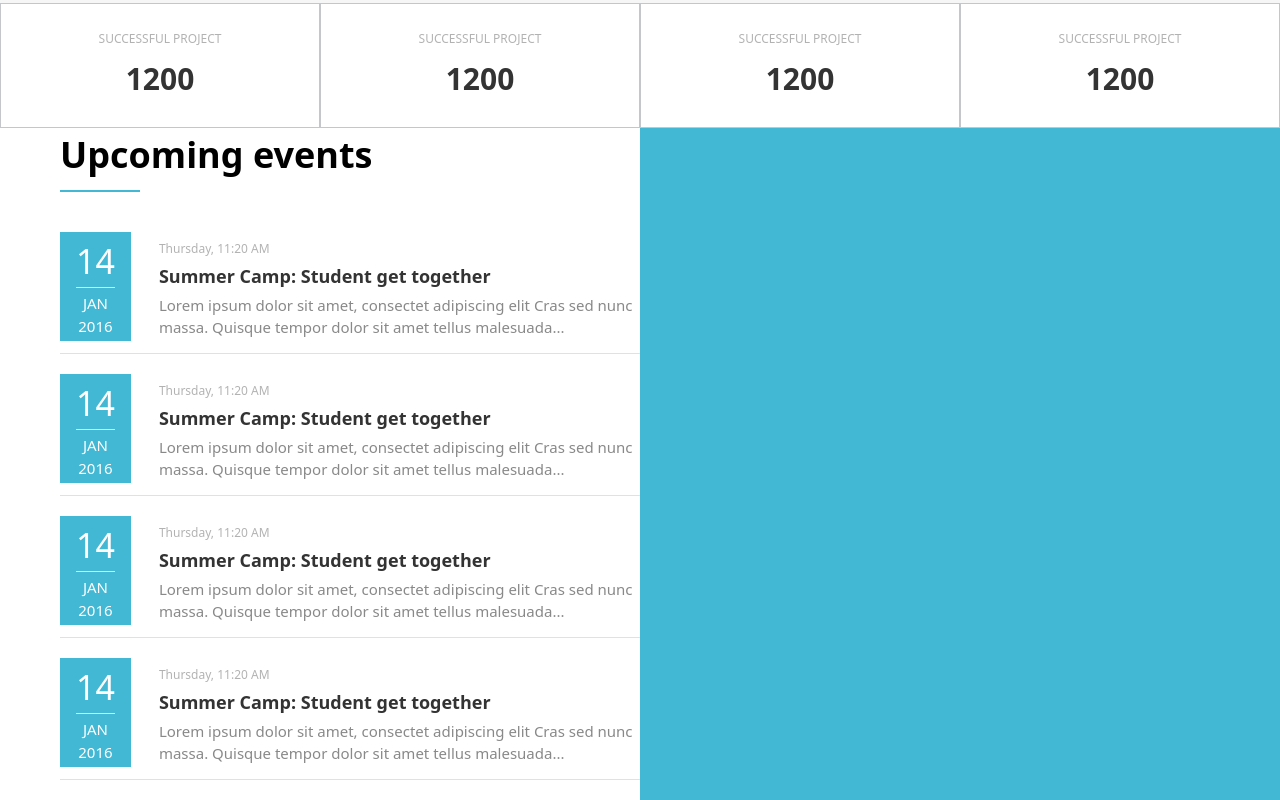
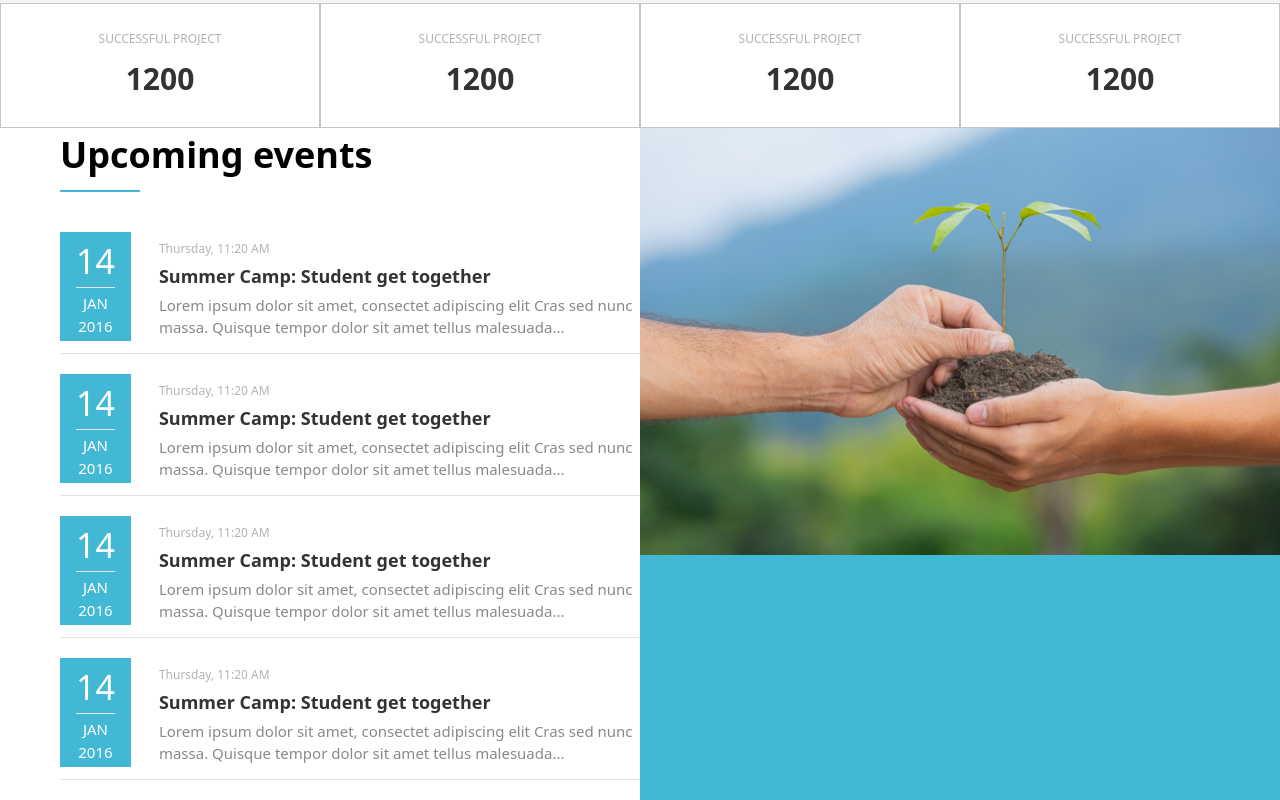
Before and after one commit to farhan-abdullah/Swapnochaya-react, a React (Vite) app: page / in a window 1280 px wide. Shown: the part 1512-2312 px from the top of the page. Built offline with nearby package versions, Linux system fonts and the light colour scheme.

Commit message:
gallery image set success but i cannot fine those image from file

```diff
--- a/src/pages/Events/Events.jsx
+++ b/src/pages/Events/Events.jsx
@@ -1,5 +1,5 @@
 import React from "react";
-
+import gImage1 from "../../assets/banner (1).jpg";
 const Events = () => {
    return (
       <>
@@ -150,7 +150,18 @@ const Events = () => {
                   </div>
                </div>
             </div>
-            <div className="bg-primary"></div>
+            <div className="bg-primary">
+               <div className="gallery-container">
+                  <div>
+                     <img src={gImage1} alt="" />
+                  </div>
+                  <div></div>
+                  <div></div>
+                  <div></div>
+                  <div></div>
+                  <div></div>
+               </div>
+            </div>
          </div>
       </>
    );
```
